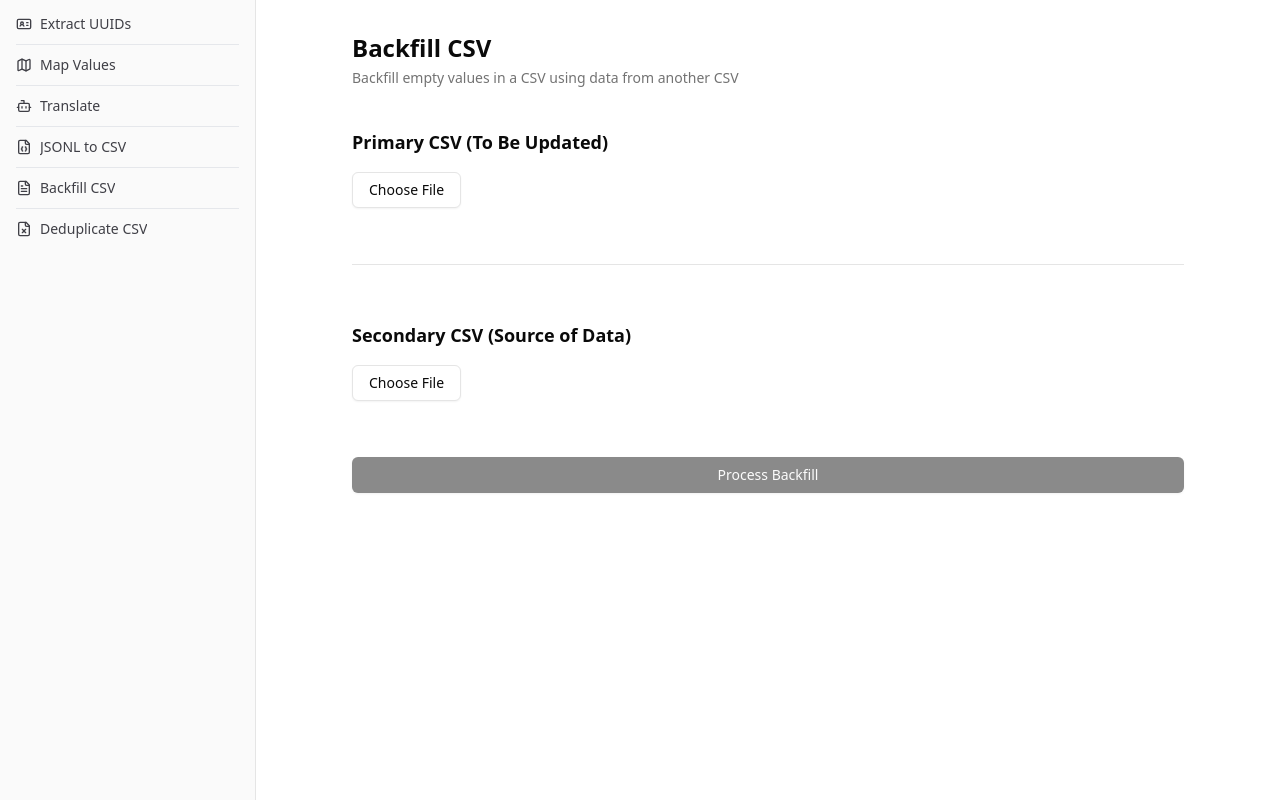
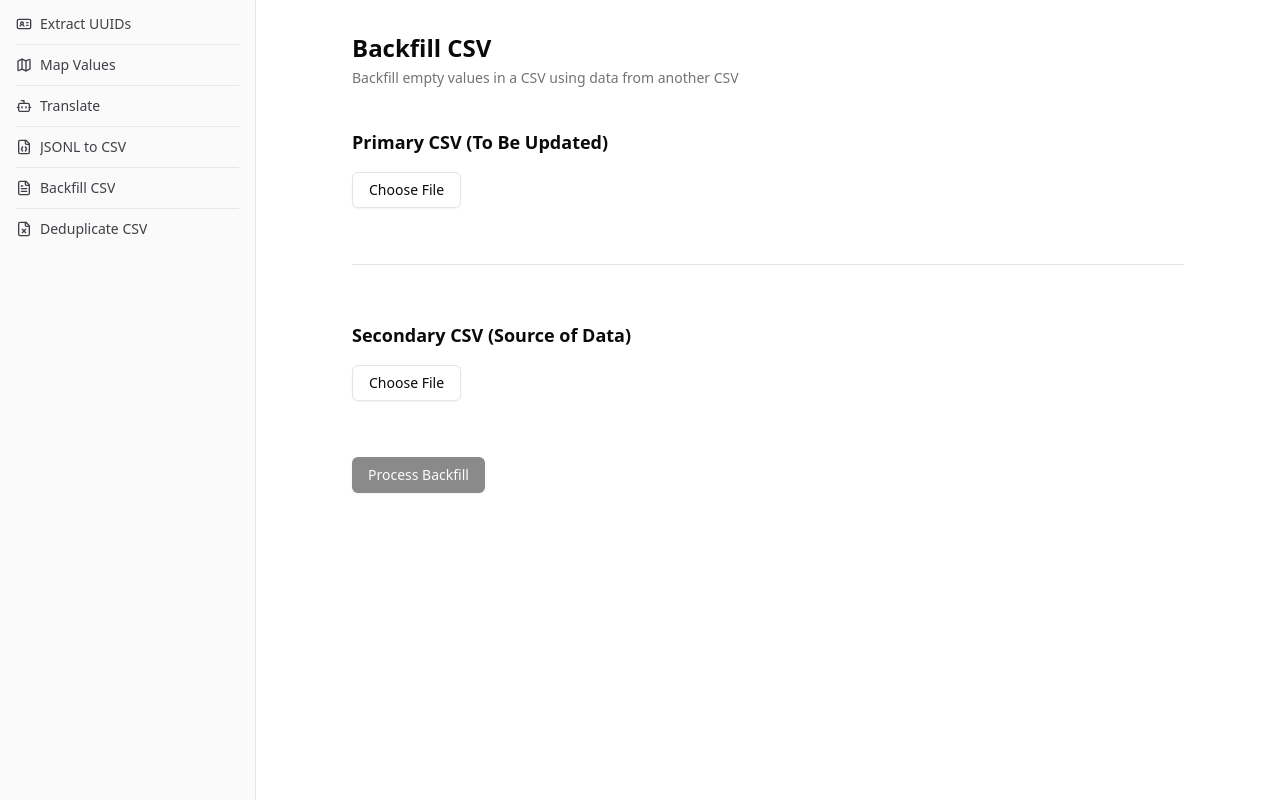
Before and after one commit to Jawfish/hydra, a React (Vite) app: page /backfill in a window 1280 px wide. Built offline with nearby package versions, Linux system fonts and the light colour scheme.

Commit message:
style: clean up code formatting and improve readability

```diff
--- a/src/views/BackfillCsv.tsx
+++ b/src/views/BackfillCsv.tsx
@@ -21,7 +21,7 @@ export function BackfillCsv() {
 
   const handleFileUpload = (file: File, isPrimary: boolean) => {
     const reader = new FileReader();
-    reader.onload = (e) => {
+    reader.onload = e => {
       const content = e.target?.result as string;
       if (isPrimary) {
         setPrimaryCsv(content);
@@ -37,24 +37,40 @@ export function BackfillCsv() {
   };
 
   const processBackfill = () => {
-    if (!primaryCsv || !secondaryCsv) {
+    if (!(primaryCsv && secondaryCsv)) {
       toast.error('Please upload both CSV files');
       return;
     }
 
-    if (!primaryMatchColumn || !secondaryMatchColumn || !primaryTargetColumn || !secondarySourceColumn) {
+    if (
+      !(
+        primaryMatchColumn &&
+        secondaryMatchColumn &&
+        primaryTargetColumn &&
+        secondarySourceColumn
+      )
+    ) {
       toast.error('Please select all required columns');
       return;
     }
 
     try {
       // Parse both CSVs
-      const primaryData = Papa.parse(primaryCsv, { header: true }).data as Record<string, string>[];
-      const secondaryData = Papa.parse(secondaryCsv, { header: true }).data as Record<string, string>[];
+      const primaryData = Papa.parse(primaryCsv, { header: true }).data as Record<
+        string,
+        string
+      >[];
+      const secondaryData = Papa.parse(secondaryCsv, { header: true }).data as Record<
+        string,
+        string
+      >[];
 
       // Create lookup map from secondary CSV
       const lookupMap = new Map(
-        secondaryData.map(row => [row[secondaryMatchColumn], row[secondarySourceColumn]])
+        secondaryData.map(row => [
+          row[secondaryMatchColumn],
+          row[secondarySourceColumn]
+        ])
       );
 
       // Process primary CSV
@@ -105,19 +121,18 @@ export function BackfillCsv() {
         <div>
           <h3 className='text-lg font-semibold mb-4'>Primary CSV (To Be Updated)</h3>
           <div className='flex items-center gap-4'>
-            <Button
-              variant="outline"
-              asChild
-            >
-              <label className="cursor-pointer">
+            <Button variant='outline' asChild={true}>
+              <label className='cursor-pointer'>
                 <input
-                  type="file"
-                  accept=".csv"
-                  onChange={(e) => {
+                  type='file'
+                  accept='.csv'
+                  onChange={e => {
                     const file = e.target.files?.[0];
-                    if (file) handleFileUpload(file, true);
+                    if (file) {
+                      handleFileUpload(file, true);
+                    }
                   }}
-                  className="hidden"
+                  className='hidden'
                 />
                 Choose File
               </label>
@@ -151,19 +166,18 @@ export function BackfillCsv() {
         <div>
           <h3 className='text-lg font-semibold mb-4'>Secondary CSV (Source of Data)</h3>
           <div className='flex items-center gap-4'>
-            <Button
-              variant="outline"
-              asChild
-            >
-              <label className="cursor-pointer">
+            <Button variant='outline' asChild={true}>
+              <label className='cursor-pointer'>
                 <input
-                  type="file"
-                  accept=".csv"
-                  onChange={(e) => {
+                  type='file'
+                  accept='.csv'
+                  onChange={e => {
                     const file = e.target.files?.[0];
-                    if (file) handleFileUpload(file, false);
+                    if (file) {
+                      handleFileUpload(file, false);
+                    }
                   }}
-                  className="hidden"
+                  className='hidden'
                 />
                 Choose File
               </label>
@@ -194,13 +208,16 @@ export function BackfillCsv() {
         <Button
           onClick={processBackfill}
           disabled={
-            !primaryCsv ||
-            !secondaryCsv ||
-            !primaryMatchColumn ||
-            !secondaryMatchColumn ||
-            !primaryTargetColumn ||
-            !secondarySourceColumn
+            !(
+              primaryCsv &&
+              secondaryCsv &&
+              primaryMatchColumn &&
+              secondaryMatchColumn &&
+              primaryTargetColumn &&
+              secondarySourceColumn
+            )
           }
+          className='max-w-min'
         >
           Process Backfill
         </Button>
```
